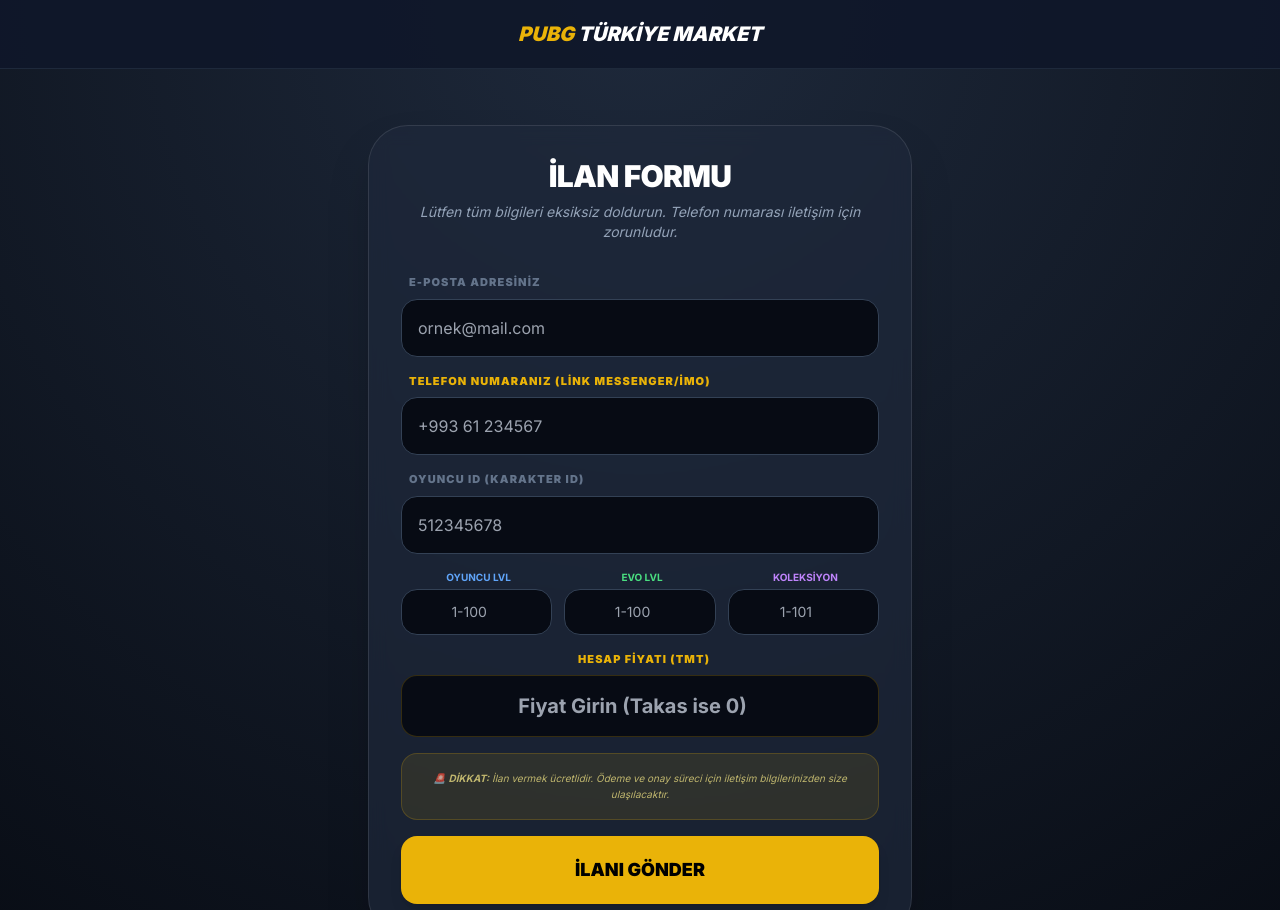
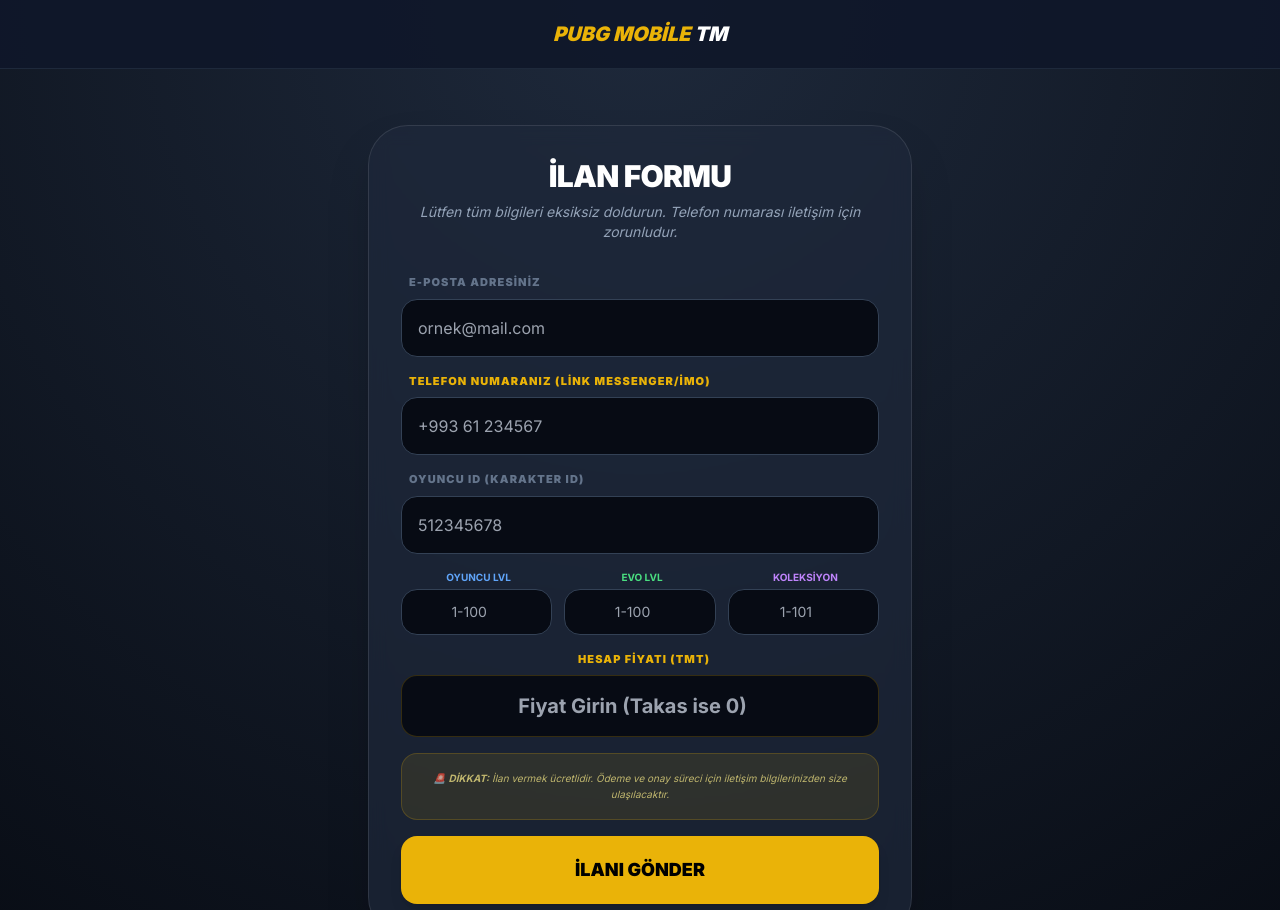
Before and after one commit to Team-01122334/pubg-market, a plain HTML site: page index.html in a window 1280 px wide. Shown: the top 910 px of the page. Drawn offline with nearby package versions, Linux system fonts and the light colour scheme.

Commit message:
Update index.html

```diff
--- a/index.html
+++ b/index.html
@@ -14,7 +14,7 @@
 </head>
 <body>
     <nav class="p-5 border-b border-slate-800 bg-[#0f172a]/90 text-center text-xl font-black italic text-yellow-500 uppercase">
-        PUBG <span class="text-white">TÜRKİYE MARKET</span>
+        PUBG Mobile <span class="text-white">TM</span>
     </nav>
 
     <div class="max-w-xl mx-auto my-10 p-4 text-center">
```
